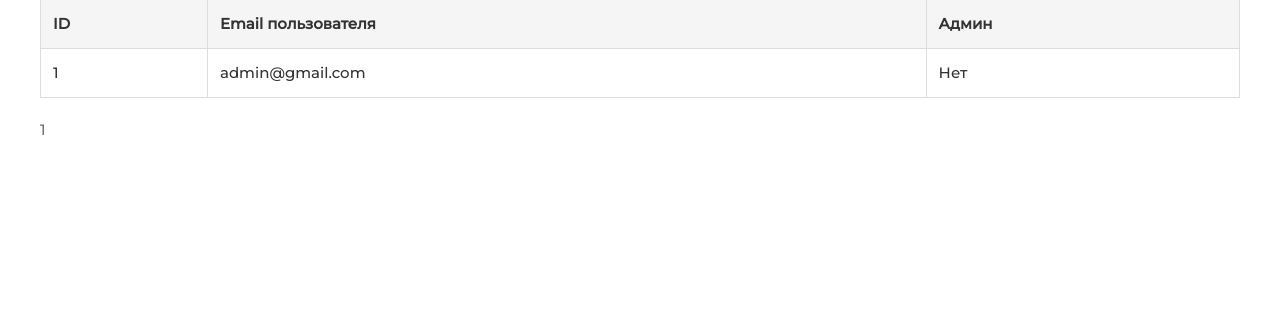
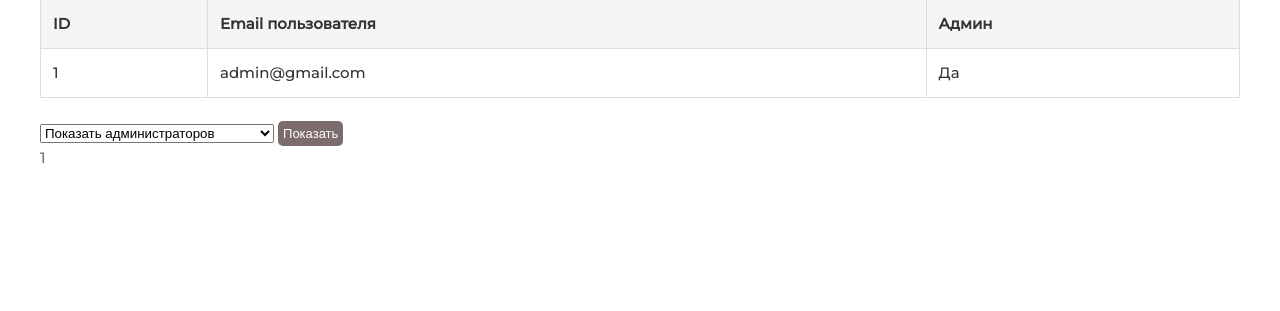
Before and after one commit to makardom/survey, a Flask app: page /admin in a window 1280 px wide. Shown: the part 101-412 px from the top of the page. Run offline with Flask 3, Linux system fonts and the light colour scheme; the visitor is signed in with stand-in values (Sample User, id 1); data comes from the database, SQL or seed files in the repository; parts of the project's set-up code (start-up, migrations or seed data) failed here and were passed over; some libraries are stand-ins or nearby versions.

Commit message:
Added filtration to users

```diff
--- a/templates/admin.html
+++ b/templates/admin.html
@@ -47,14 +47,28 @@
                     </thead>
                     <tbody>
                         {% for item in items %}
+                            {% if (request.args.get('filter') == 'admin' and item.isAdmin) or
+                                  (request.args.get('filter') == 'user' and not item.isAdmin) or
+                                  (request.args.get('filter') is none) %}
                             <tr>
                                 <td>{{ item.id }}</td>
                                 <td>{{ item.username }}</td>
-                                <td>{{ "Да" if ite == 1 else "Нет" }}</td>
+                                <td>{{ "Да" if item.isAdmin else "Нет" }}</td>
                             </tr>
+                            {% endif %}
                         {% endfor %}
                     </tbody>
                 </table>
+
+                <div class="filter-button">
+                    <form action="{{ url_for('admin') }}" method="get">
+                        <select name="filter">
+                            <option value="admin" {% if request.args.get('filter') == 'admin' %}selected{% endif %}>Показать администраторов</option>
+                            <option value="user" {% if request.args.get('filter') == 'user' %}selected{% endif %}>Показать обычных пользователей</option>
+                        </select>
+                        <button type="submit" style="margin-top: 3px; font-size: 13px; padding: 5px; color: #fff; background-color: rgb(124, 108, 108); cursor: pointer; border: none; border-radius: 5px;">Показать</button>
+                    </form>
+                </div>
 
                 <div class="pagination">
                     {% if pagination.has_prev %}
```
